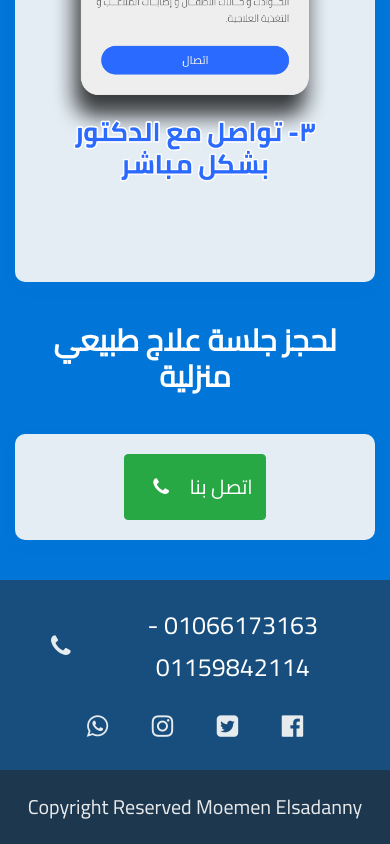
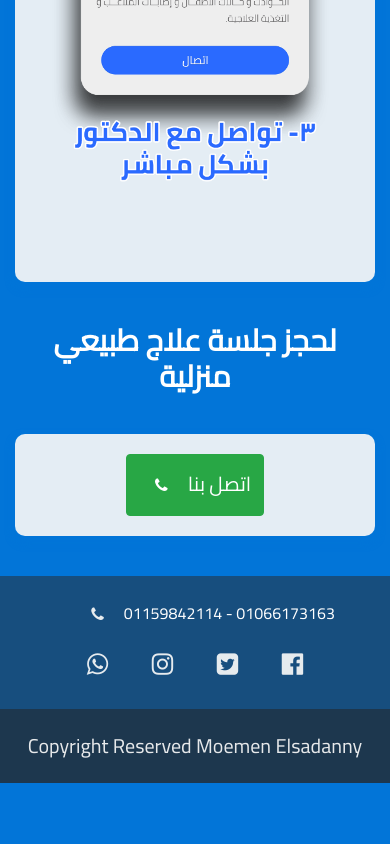
Before and after one commit to sherif94/elagak_tabyee, a plain HTML site: page index.html in a window 390 px wide. Shown: the part 3681-4525 px from the top of the page. After the commit the page ends 4464 px from the top, so only its background shows below. Drawn offline with Linux system fonts and the light colour scheme.

Commit message:
footer edit numbers

```diff
--- a/css/style.css
+++ b/css/style.css
@@ -144,6 +144,15 @@ footer .telephone {
 Some media Query for icon and animation icon and google play icone and som heading
 **************/
 
+@media (max-width: 992px){
+    .fa-phone,footer .telephone {
+        font-size: 16px;
+    }
+
+
+}
+
+
 @media (max-width: 640px)
 {
     #image-bou
@@ -154,6 +163,8 @@ Some media Query for icon and animation icon and google play icone and som headi
     .headt {
          font-size: 16px;
     }
+
+
 }
 
 @media (max-width: 540px) {
```
